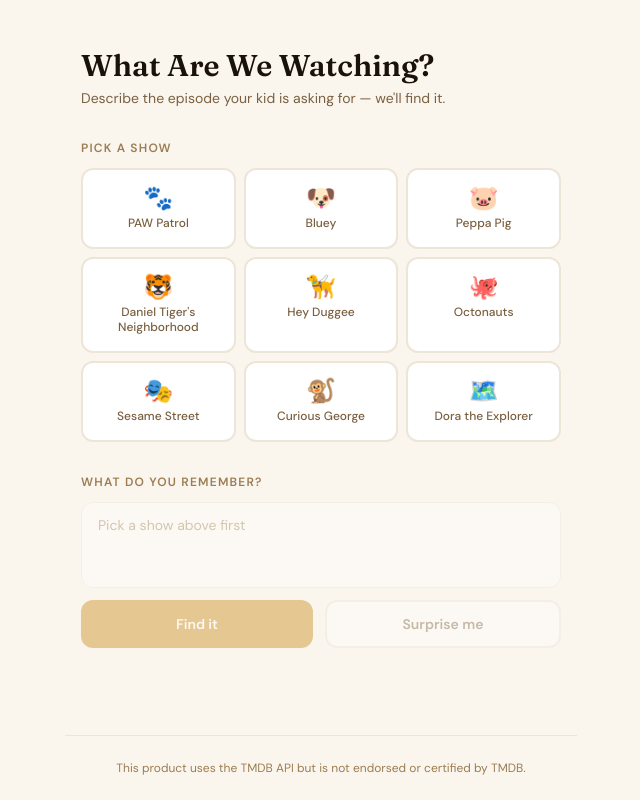
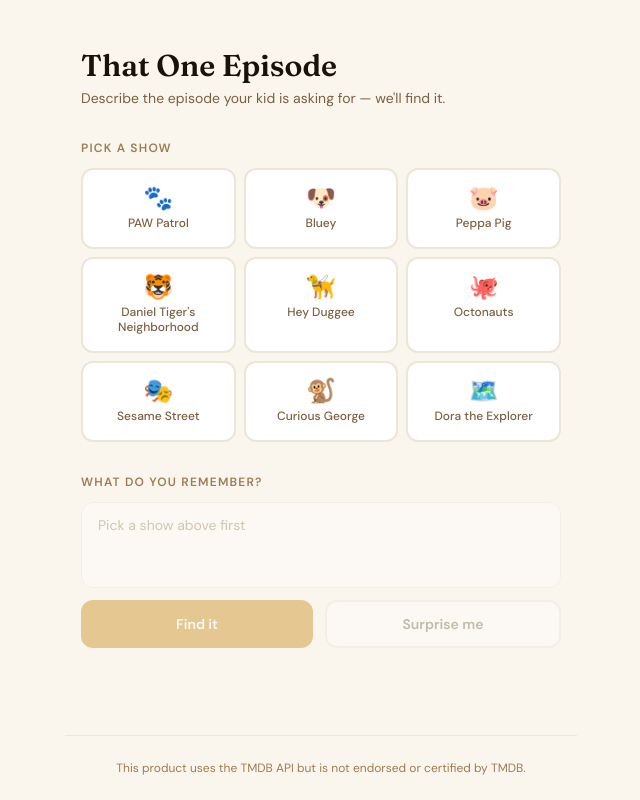
Before and after one commit to bcarlos-26/episode-finder, a Next.js app: page / in a window 1280 px wide. Shown: the whole page, without its empty margins (319-959 px from the left). Built offline with nearby package versions, Linux system fonts and the light colour scheme.

Commit message:
Rename product to That One Episode

```diff
--- a/src/app/layout.tsx
+++ b/src/app/layout.tsx
@@ -15,8 +15,8 @@
 });
 
 export const metadata: Metadata = {
-  title: "Episode Finder",
-  description: "Find the perfect episode of your favourite show",
+  title: "That One Episode",
+  description: "Find the episode your kid is asking for",
 };
 
 export default function RootLayout({
--- a/src/app/page.tsx
+++ b/src/app/page.tsx
@@ -79,7 +79,7 @@
             className="text-3xl font-semibold mb-1"
             style={{ fontFamily: "var(--font-fraunces)", color: "#1A1208" }}
           >
-            What Are We Watching?
+            That One Episode
           </h1>
           <p className="text-sm" style={{ color: "#7A6040" }}>
             Describe the episode your kid is asking for — we&apos;ll find it.
```
